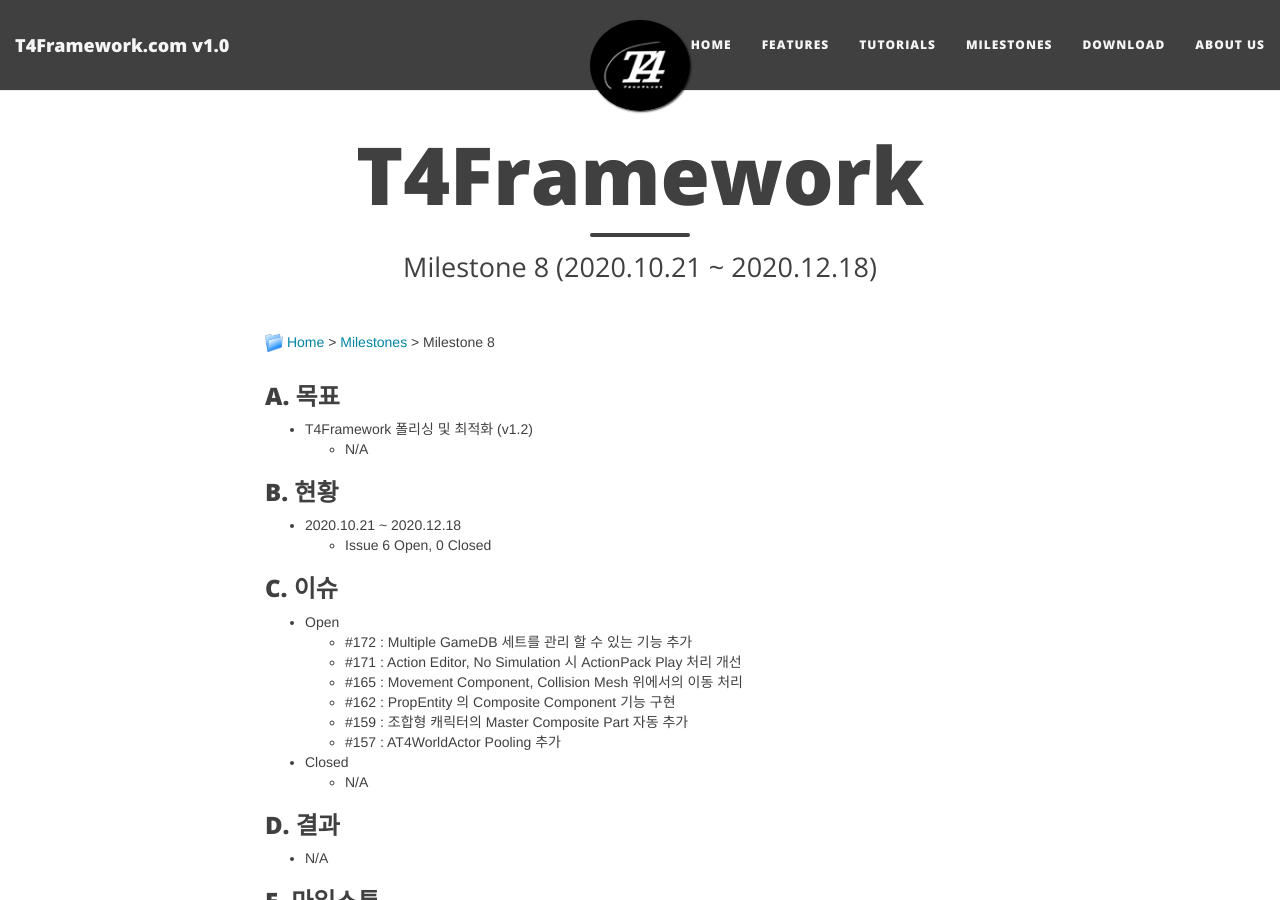
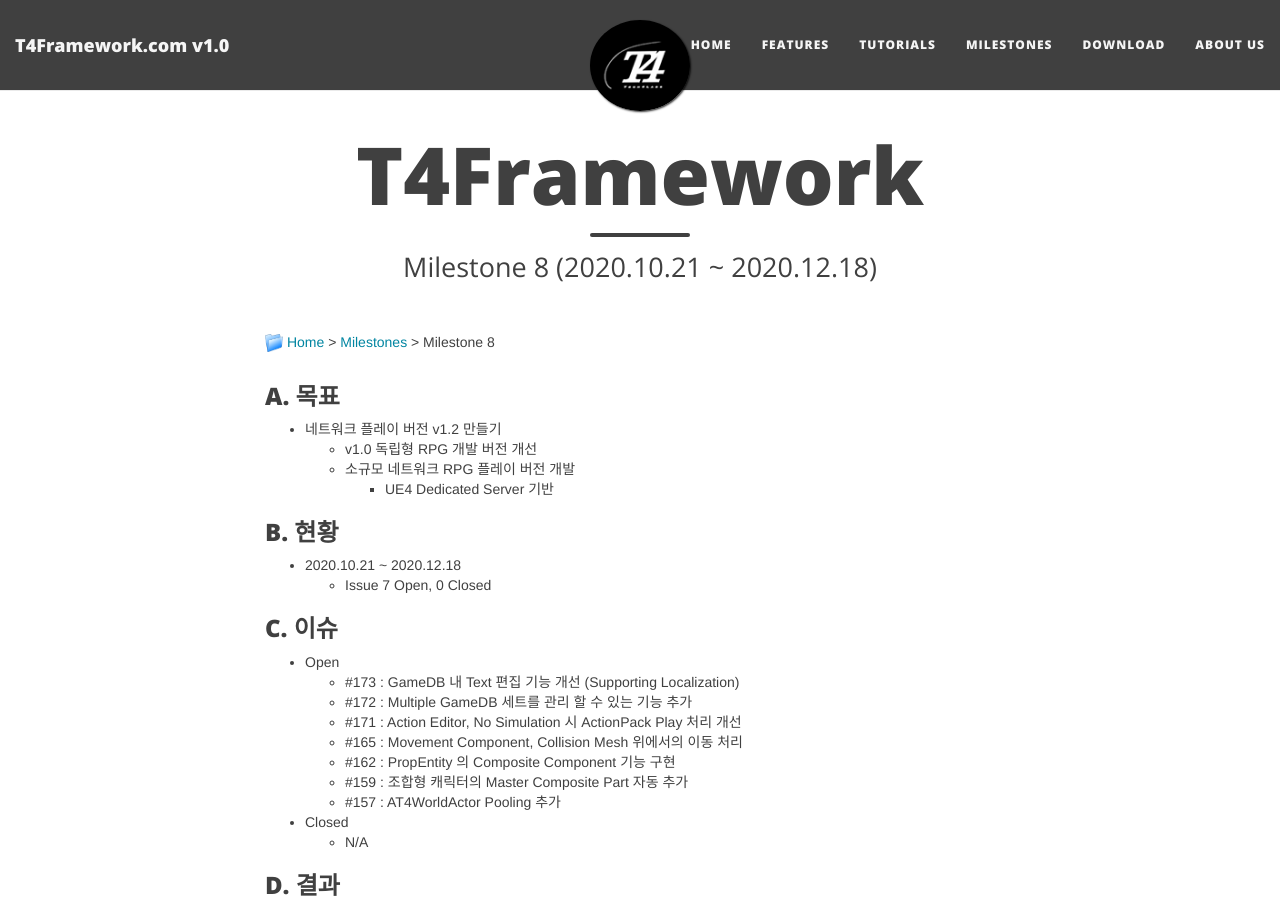
Before and after one commit to T4Framework/T4Framework_WebSite, a Jekyll site: the page built from docs/T4Framework_Milestone8_Achieved.md, in a window 1280 px wide and 900 px high. Built offline with Jekyll 4.4.1, drawn with Linux system fonts in a browser that asks for light colours; nearby versions of some CDN libraries.

Commit message:
마일스톤 8 업데이트

```diff
--- a/docs/T4Framework_Milestone8_Achieved.md
+++ b/docs/T4Framework_Milestone8_Achieved.md
@@ -7,17 +7,20 @@
 
 ### A. 목표
 
-- T4Framework 폴리싱 및 최적화 (v1.2)
-  - N/A
+- 네트워크 플레이 버전 v1.2 만들기
+  - v1.0 독립형 RPG 개발 버전 개선
+  - 소규모 네트워크 RPG 플레이 버전 개발
+    - UE4 Dedicated Server 기반
 
 ### B. 현황
 
 - 2020.10.21 ~ 2020.12.18
-  - Issue 6 Open, 0 Closed
+  - Issue 7 Open, 0 Closed
 
 ### C. 이슈
 
 - Open
+  - #173 : GameDB 내 Text 편집 기능 개선 (Supporting Localization)
   - #172 : Multiple GameDB 세트를 관리 할 수 있는 기능 추가
   - #171 : Action Editor, No Simulation 시 ActionPack Play 처리 개선
   - #165 : Movement Component, Collision Mesh 위에서의 이동 처리
```
Also changed, not shown: docs/T4Framework_Milestone7_Achieved.md (+1 -1 lines), docs/T4Framework_Milestones.md (+4 -4 lines).
